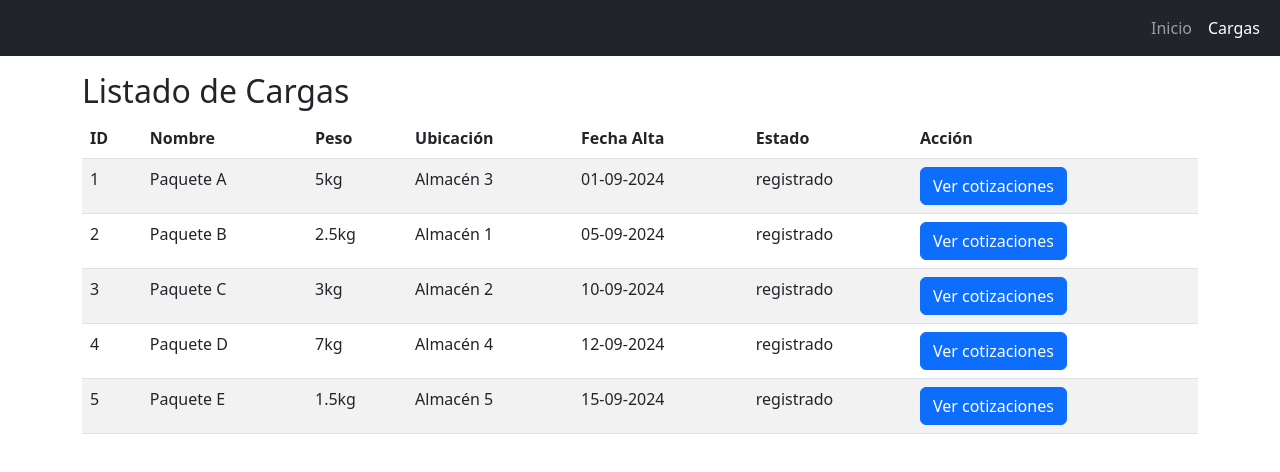
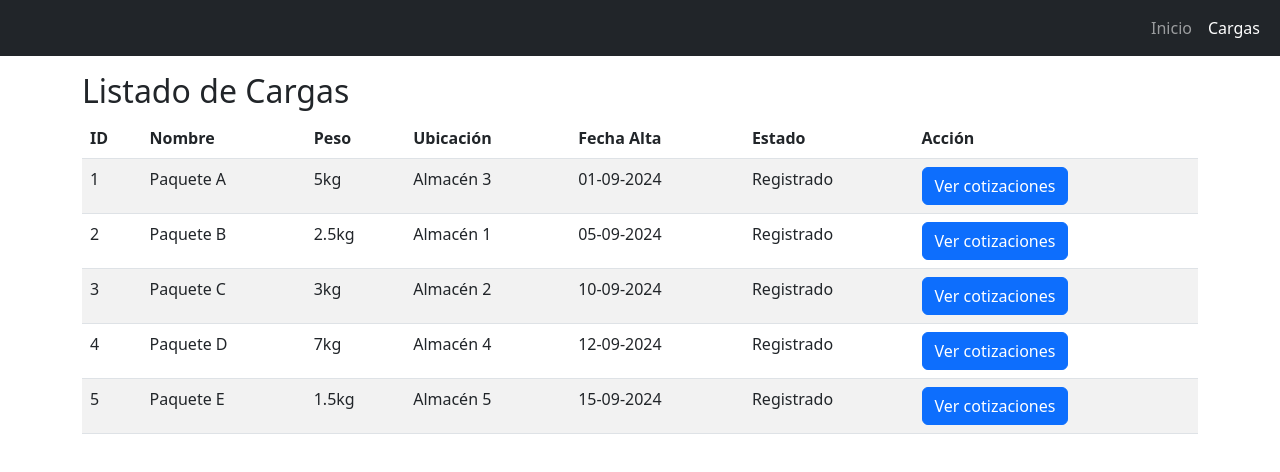
Before and after one commit to facute366/ISW_2024_4K1_GRUPO7, a React (Create React App) app in the folder Entregas/Trabajos Practicos/ISW_TP_6/frontend/: page /Carga in a window 1280 px wide. Shown: the top 472 px of the page. Built offline with nearby package versions, Linux system fonts and the light colour scheme.

Commit message:
Cambio en mayúsculas de estado de carga

```diff
--- a/Entregas/Trabajos Practicos/ISW_TP_6/frontend/src/components/Carga.js
+++ b/Entregas/Trabajos Practicos/ISW_TP_6/frontend/src/components/Carga.js
@@ -15,11 +15,11 @@ const Carga = () => {
       setLista(cargasGuardadas);
     } else {
       const listaInicial = [
-        { id: 1, nombre: "Paquete A", peso: "5kg", ubicacion: "Almacén 3", fechaAlta: "01-09-2024", estado: "registrado" },
-        { id: 2, nombre: "Paquete B", peso: "2.5kg", ubicacion: "Almacén 1", fechaAlta: "05-09-2024", estado: "registrado" },
-        { id: 3, nombre: "Paquete C", peso: "3kg", ubicacion: "Almacén 2", fechaAlta: "10-09-2024", estado: "registrado" },
-        { id: 4, nombre: "Paquete D", peso: "7kg", ubicacion: "Almacén 4", fechaAlta: "12-09-2024", estado: "registrado" },
-        { id: 5, nombre: "Paquete E", peso: "1.5kg", ubicacion: "Almacén 5", fechaAlta: "15-09-2024", estado: "registrado" },
+        { id: 1, nombre: "Paquete A", peso: "5kg", ubicacion: "Almacén 3", fechaAlta: "01-09-2024", estado: "Registrado" },
+        { id: 2, nombre: "Paquete B", peso: "2.5kg", ubicacion: "Almacén 1", fechaAlta: "05-09-2024", estado: "Registrado" },
+        { id: 3, nombre: "Paquete C", peso: "3kg", ubicacion: "Almacén 2", fechaAlta: "10-09-2024", estado: "Registrado" },
+        { id: 4, nombre: "Paquete D", peso: "7kg", ubicacion: "Almacén 4", fechaAlta: "12-09-2024", estado: "Registrado" },
+        { id: 5, nombre: "Paquete E", peso: "1.5kg", ubicacion: "Almacén 5", fechaAlta: "15-09-2024", estado: "Registrado" },
       ];
       setLista(listaInicial);
       localStorage.setItem('cargas', JSON.stringify(listaInicial));
@@ -61,7 +61,7 @@ const Carga = () => {
               <td>{item.estado}</td>
               <td>
                 {/* Mostrar el botón solo si el estado es "registrado" */}
-                {item.estado === "registrado" && (
+                {item.estado === "Registrado" && (
                   <button
                     type="button"
                     onClick={() => handleRedirect(item)}
```
